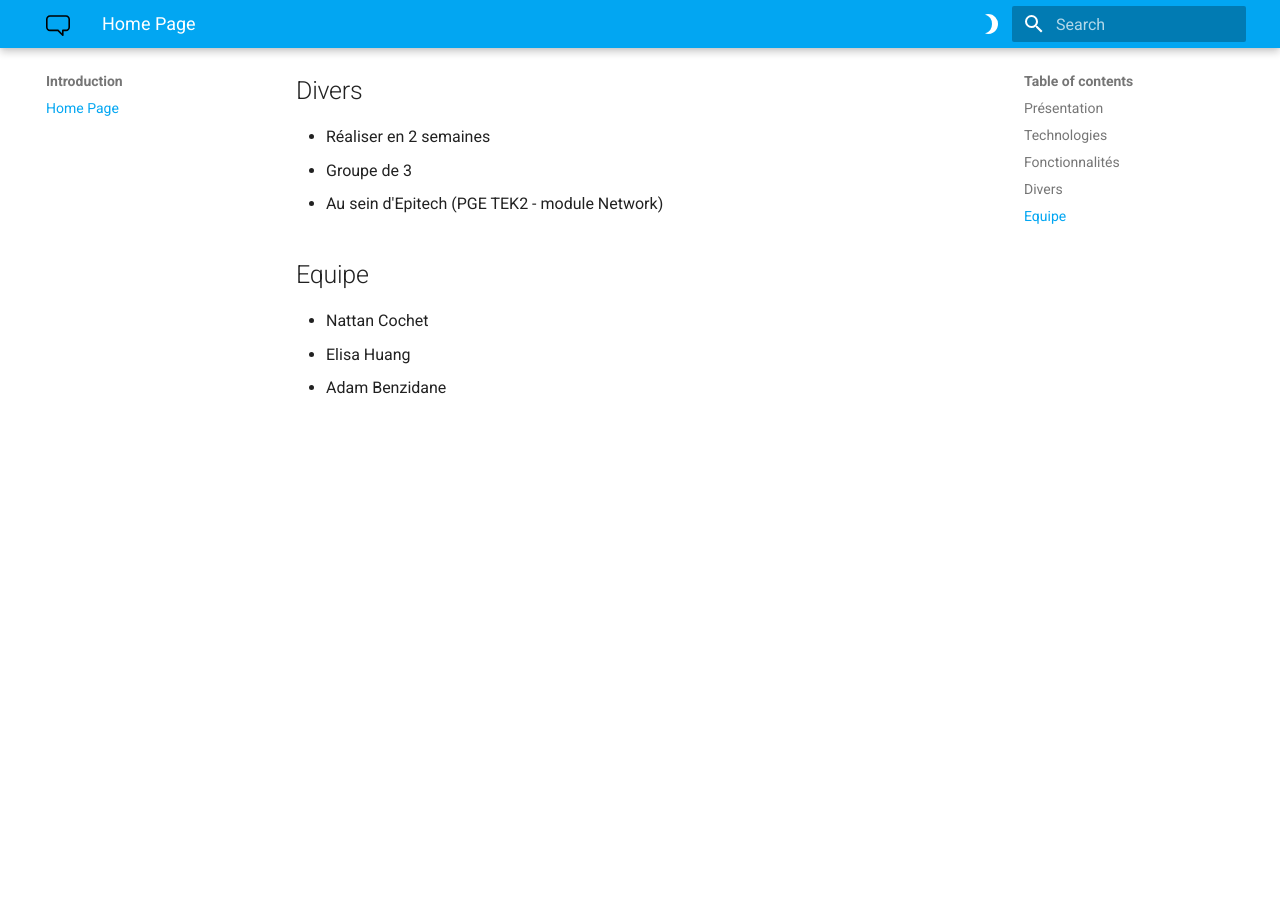
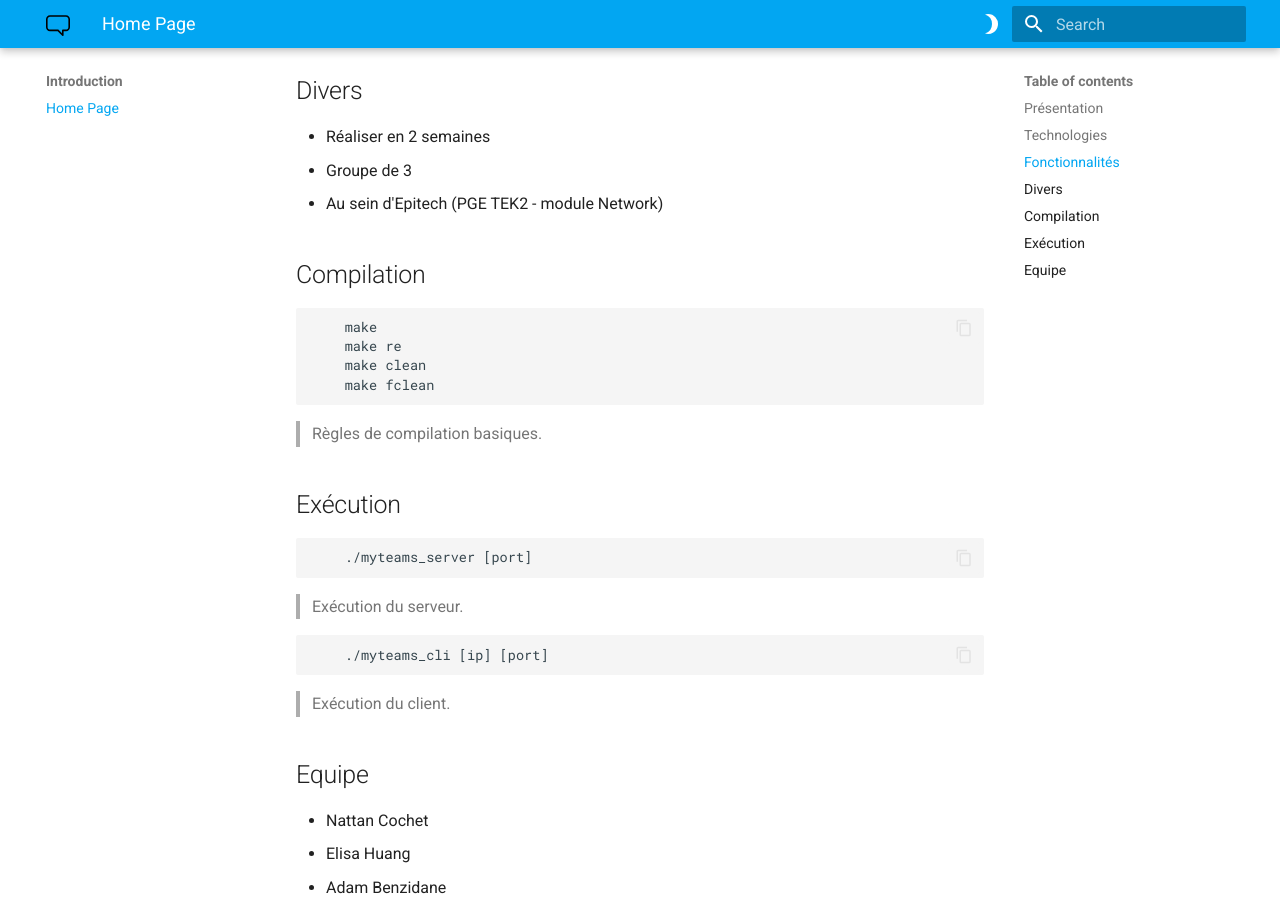
Before and after one commit to NattanCochet/docMyTeams, an MkDocs documentation site: the page built from docs/index.md, in a window 1280 px wide and 900 px high, scrolled down 757 px. Built offline with MkDocs 1.6.1 and Material for MkDocs 9.7.7, drawn with Linux system fonts in a browser that asks for light colours; before the commit the page ends 1182 px from its top, so only the background shows below that.

Commit message:
bof changes

````diff
--- a/docs/index.md
+++ b/docs/index.md
@@ -22,6 +22,26 @@ Le but du projet est de reproduire les fonctionnalités du logiciel de communica
 - Groupe de 3
 - Au sein d'Epitech (PGE TEK2 - module Network)
 
+## Compilation
+```
+    make
+    make re
+    make clean
+    make fclean
+```
+> Règles de compilation basiques.
+
+## Exécution
+```
+    ./myteams_server [port]
+```
+> Exécution du serveur.
+
+```
+    ./myteams_cli [ip] [port]
+```
+> Exécution du client.
+
 ## Equipe
 - Nattan Cochet
 - Elisa Huang
````
